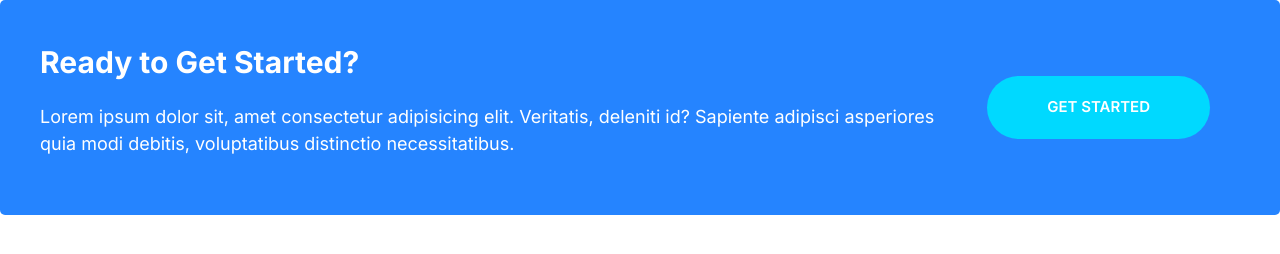
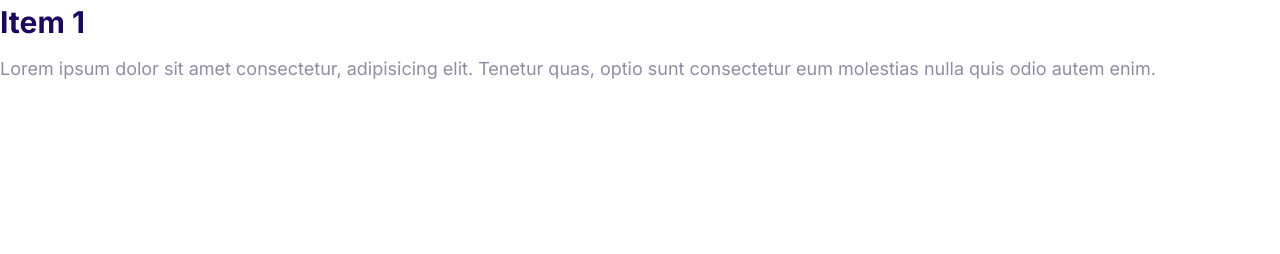
Before and after one commit to aminsajad/moshify, a plain HTML site: page index.html in a window 1280 px wide. Drawn offline with Linux system fonts and the light colour scheme.

Commit message:
Add collapsible

```diff
--- a/css/styles.css
+++ b/css/styles.css
@@ -536,3 +536,36 @@ h1,h2,h3{
     margin: 0 3rem;
   }
 }
+
+/* Collapsibles */
+
+.collapsible__header {
+  display: flex;
+  justify-content: space-between;
+}
+
+.collapsible__heading {
+  margin-top: 0;
+  font-size: 3rem;
+}
+
+.collapsible__chevron {
+  transform: rotate(-90deg);
+  transition: transform 0.3s;
+}
+
+.collapsible__content {
+   max-height: 0;
+   overflow: hidden;
+   opacity: 0;
+   transition: all 0.3s;
+}
+
+.collapsible--expanded .collapsible__chevron {
+  transform: rotate(0);
+}
+
+.collapsible--expanded .collapsible__content {
+  max-height: 100vh;
+  opacity: 1;
+}
--- a/index.html
+++ b/index.html
@@ -14,18 +14,18 @@
     <link rel="stylesheet" href="css/styles.css" />
   </head>
   <body>
-    <div class="callout callout--primary">
-      <div class="grid grid--1x2">
-        <div class="callout__content">
-          <h2 class="callout__heading">Ready to Get Started?</h2>
-          <p>
-            Lorem ipsum dolor sit, amet consectetur adipisicing elit. Veritatis,
-            deleniti id? Sapiente adipisci asperiores quia modi debitis,
-            voluptatibus distinctio necessitatibus.
-          </p>
-        </div>
-        <a href="#" class="btn btn--secondary btn--stretched">Get Started</a>
+    <div class="collapsible collapsible--expanded">
+      <header class="collapsible__header">
+        <h2 class="collapsible__heading">Item 1</h2>
+        <svg class="icon icon--white collapsible__chevron">
+          <use xlink:href="images/sprite.svg#chevron"></use>
+        </svg>
+      </header>
+      <div class="collapsible__content">
+        Lorem ipsum dolor sit amet consectetur, adipisicing elit. Tenetur quas,
+        optio sunt consectetur eum molestias nulla quis odio autem enim.
       </div>
     </div>
+    <script src="js/main.js"></script>
   </body>
 </html>
--- /dev/null
+++ b/js/main.js
@@ -0,0 +1,6 @@
+const collapsibles = document.querySelectorAll(".collapsible");
+collapsibles.forEach((item) =>
+  item.addEventListener("click", function () {
+    this.classList.toggle("collapsible--expanded");
+  })
+);
```
Also changed, not shown: components/collapsible.html (added, +13 -0 lines).
